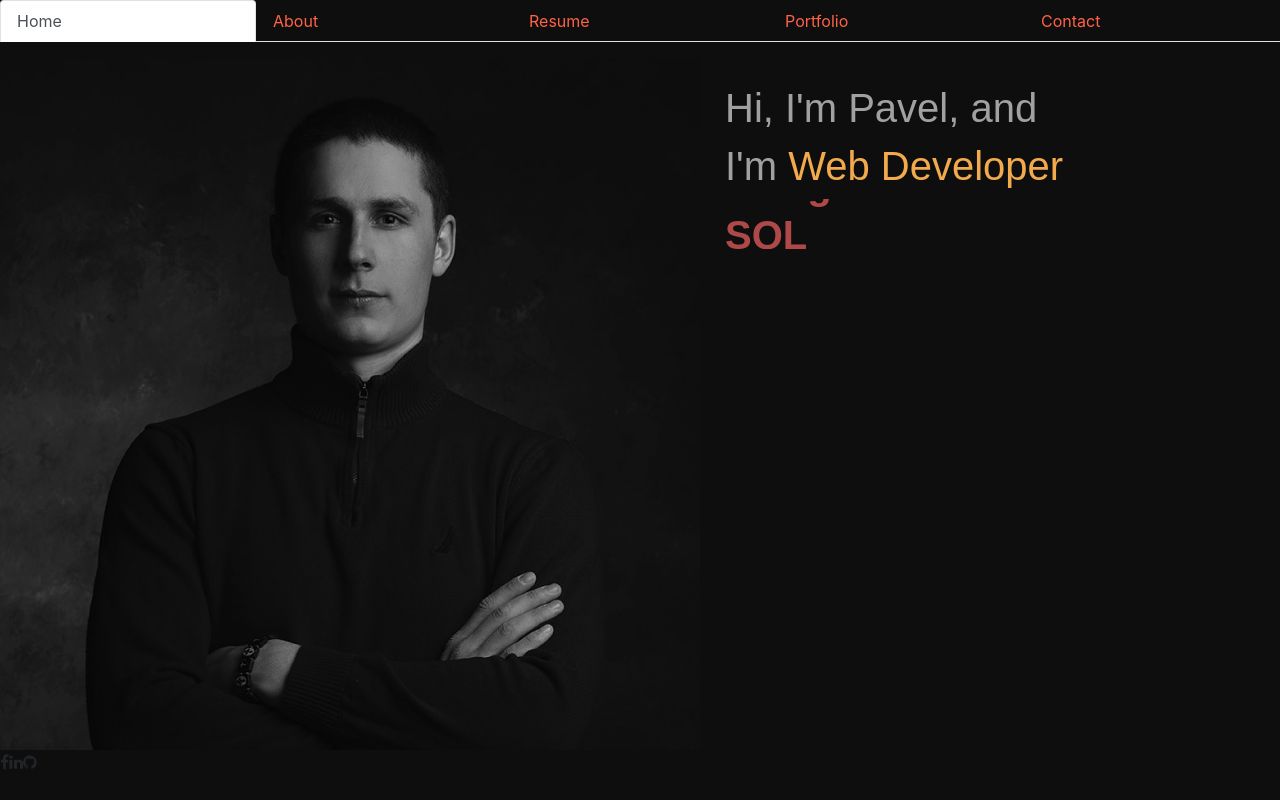
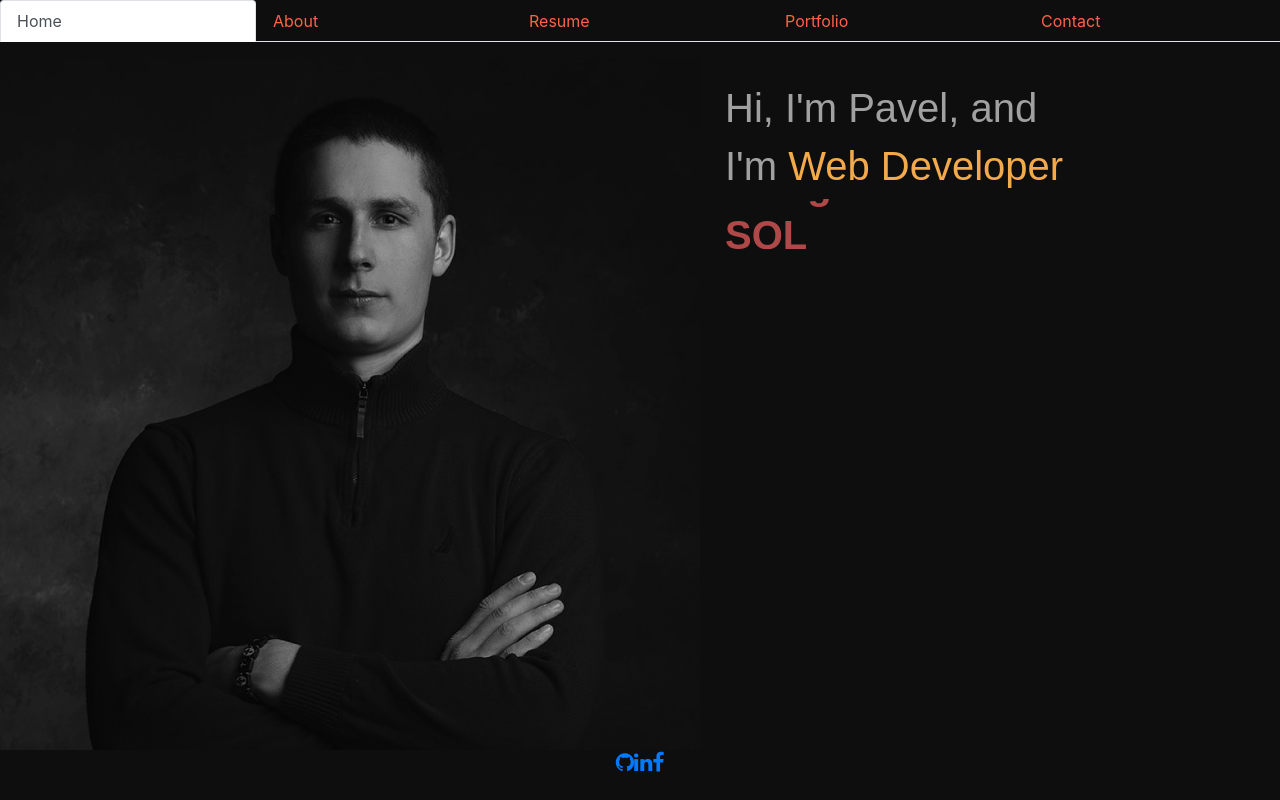
Before and after one commit to paveldarii/iPortfolio-2.0, a React (Create React App) app: page / in a window 1280 px wide. Built offline with nearby package versions, Linux system fonts and the light colour scheme.

Commit message:
added icons

```diff
--- a/src/components/Footer/index.js
+++ b/src/components/Footer/index.js
@@ -3,10 +3,24 @@ import "./style.css";
 
 function Footer() {
   return (
-    <footer className="footer">
-      <i className="fa fa-facebook"></i>
-      <i className="fa fa-linkedin"></i>
-      <i className="fa fa-github"></i>
+    <footer className="social-links mt-3 text-center footer">
+      <a href="https://github.com/paveldarii" target="_blank" class="github">
+        <i className="fa fa-github fa-lg"></i>
+      </a>
+      <a
+        href="https://www.linkedin.com/in/pavel-darii-0aa546185/"
+        target="_blank"
+        className="linkedin"
+      >
+        <i className="fa fa-linkedin fa-lg"></i>
+      </a>
+      <a
+        href="https://www.facebook.com/pavel.darii"
+        target="_blank"
+        className="facebook"
+      >
+        <i className="fa fa-facebook fa-lg"></i>
+      </a>
     </footer>
   );
 }
```
